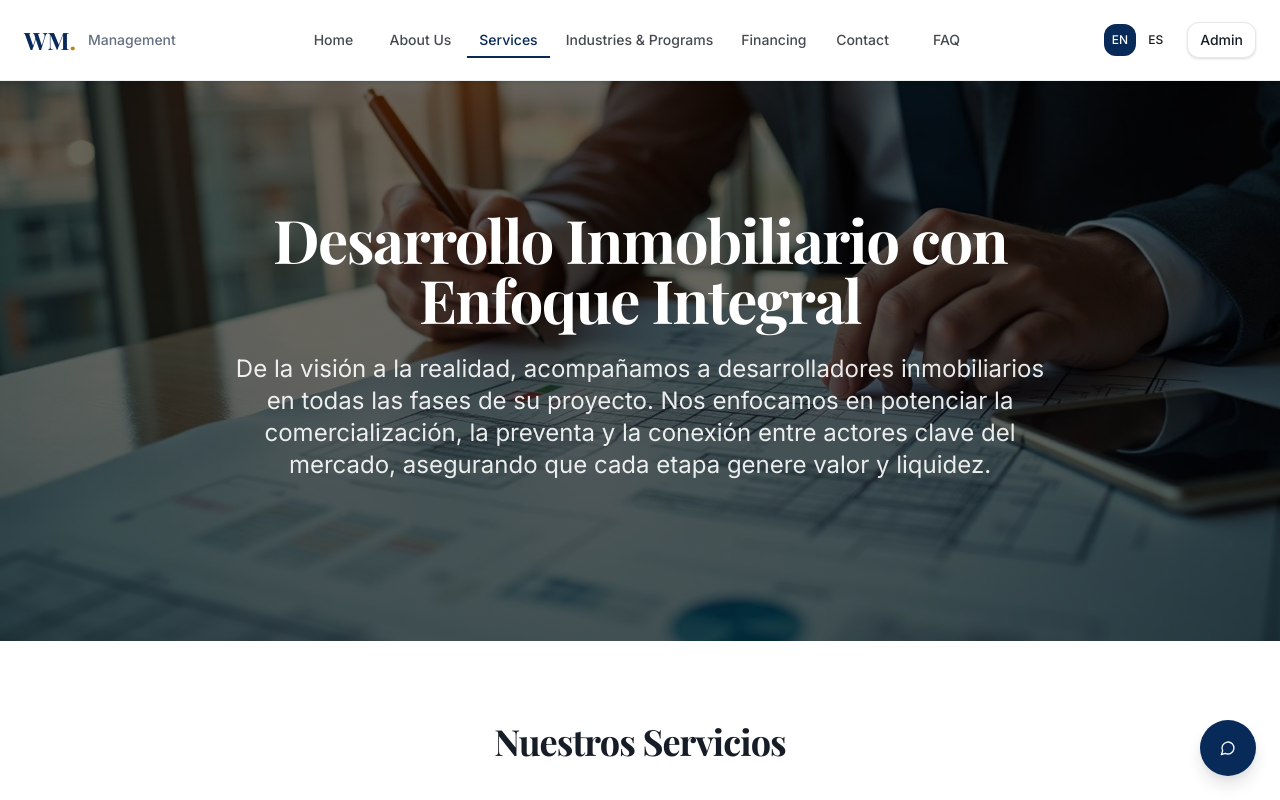
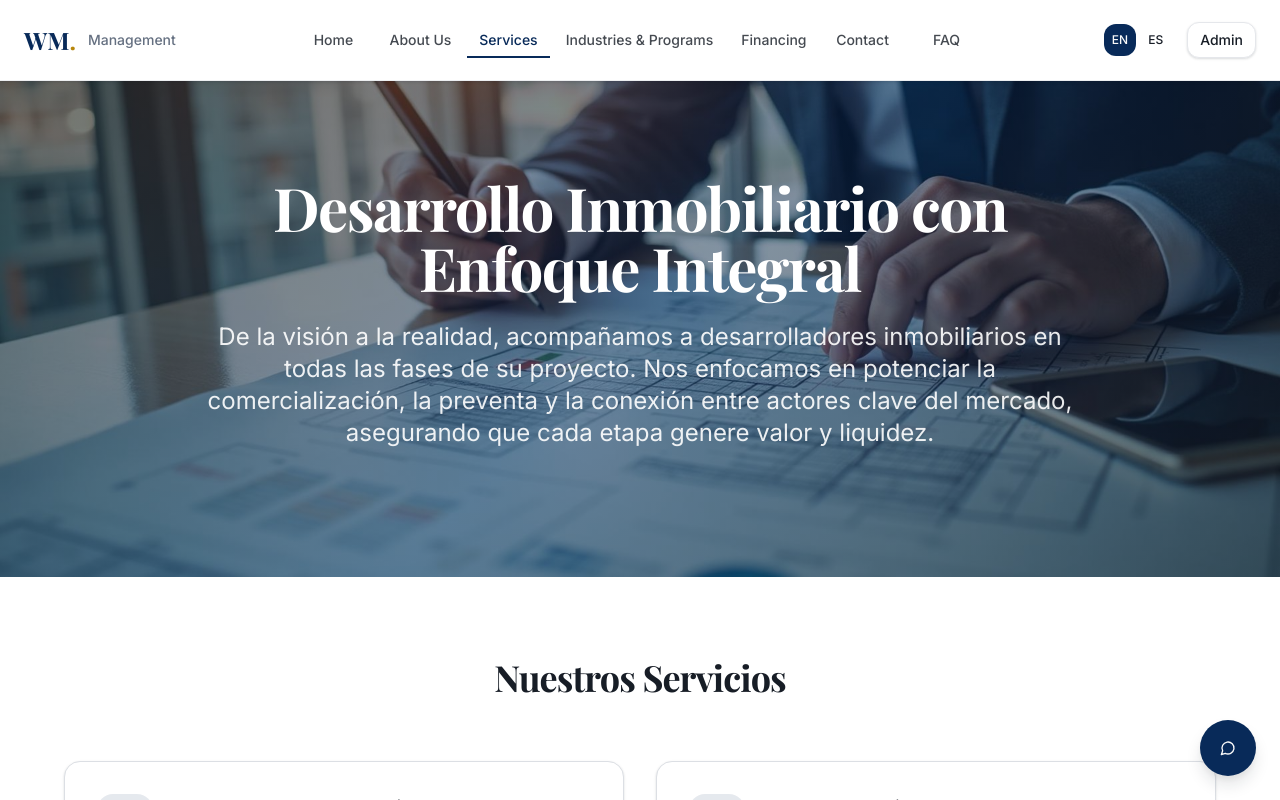
Before and after one commit to lliberman07/wm-vision-hub, a React (Vite) app: page /services/development in a window 1280 px wide. Shown: the top 800 px of the page. Built offline with nearby package versions, Linux system fonts and the light colour scheme.

Commit message:
Fix banner size on development page

```diff
--- a/src/pages/RealEstateDevelopment.tsx
+++ b/src/pages/RealEstateDevelopment.tsx
@@ -75,20 +75,18 @@ const RealEstateDevelopment = () => {
       <main>
         {/* Hero Section */}
         <section
-          className="relative text-white py-20 px-4 bg-cover bg-center bg-no-repeat"
+          className="relative text-white section-padding bg-cover bg-center bg-no-repeat overflow-hidden"
           style={{
-            backgroundImage: `linear-gradient(rgba(0, 0, 0, 0.6), rgba(0, 0, 0, 0.6)), url(${developmentHeroBackground})`,
-            backgroundSize: 'cover',
-            backgroundPosition: 'center',
-            backgroundRepeat: 'no-repeat'
+            backgroundImage: `url(${developmentHeroBackground})`
           }}
         >
-          <div className="container mx-auto text-center max-w-4xl flex items-center justify-center min-h-[50vh]">
-            <div>
+          <div className="absolute inset-0 hero-gradient"></div>
+          <div className="container mx-auto relative z-10">
+            <div className="max-w-4xl mx-auto text-center">
               <h1 className="text-5xl md:text-6xl font-bold mb-6 leading-tight">
                 Desarrollo Inmobiliario con Enfoque Integral
               </h1>
-            <p className="text-xl md:text-2xl mb-8 opacity-90 leading-relaxed">
+              <p className="text-xl md:text-2xl mb-8 text-white/90 leading-relaxed">
                 De la visión a la realidad, acompañamos a desarrolladores inmobiliarios en todas las fases de su proyecto.
                 Nos enfocamos en potenciar la comercialización, la preventa y la conexión entre actores clave del mercado,
                 asegurando que cada etapa genere valor y liquidez.
```
Lines whose indentation alone changed are shown as unchanged.
